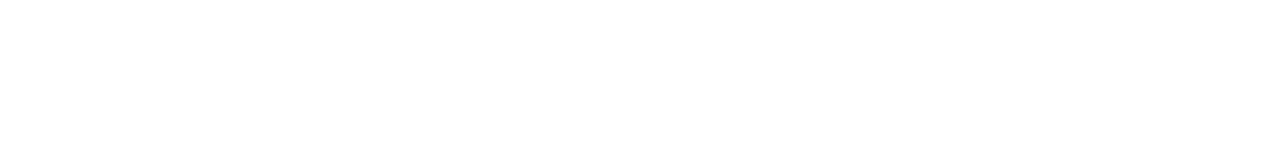
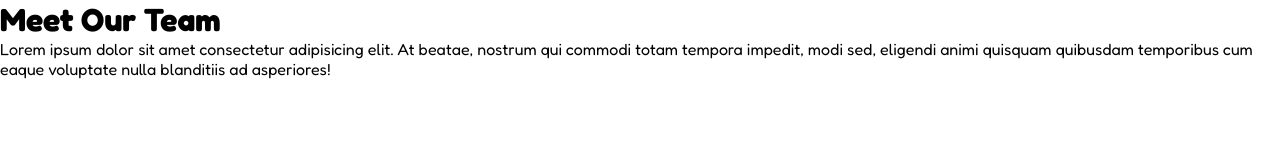
Before and after one commit to MatteoNocera/html-css-float-cards, a plain HTML site: page index.html in a window 1280 px wide. Drawn offline with Linux system fonts and the light colour scheme.

Commit message:
add font and default rules

```diff
--- a/assets/style.css
+++ b/assets/style.css
@@ -0,0 +1,18 @@
+/* #region Default rules */
+* {
+    margin: 0;
+    padding: 0;
+    box-sizing: border-box;
+}
+
+body {
+    font-family: 'Fredoka', sans-serif;
+}
+
+:root {
+    --mot-title-color: rgb(229, 49, 112);
+    --mot-card-color: rgb(69, 177, 222);
+    --mot-link-color: rgb(15, 14, 23);
+}
+
+/* #endregion Default Rules */
--- a/index.html
+++ b/index.html
@@ -6,9 +6,26 @@
     <meta name="viewport" content="width=device-width, initial-scale=1.0">
     <title>Float Cards</title>
     <link rel="stylesheet" href="./assets/style.css">
+    <link rel="preconnect" href="https://fonts.googleapis.com">
+    <link rel="preconnect" href="https://fonts.gstatic.com" crossorigin>
+    <link href="https://fonts.googleapis.com/css2?family=Fredoka:wght@400;700&display=swap" rel="stylesheet">
 
 </head>
 <body>
-
+    <div class="container">
+        <h1>Meet Our Team</h1>
+        <p>
+            Lorem ipsum dolor sit amet consectetur adipisicing elit. At beatae, nostrum qui commodi totam tempora impedit, modi sed, eligendi animi quisquam quibusdam temporibus cum eaque voluptate nulla blanditiis ad asperiores!
+        </p>
+        <div class="row">
+            <div class="col"></div>
+            <div class="col"></div>
+            <div class="col"></div>
+            <div class="col"></div>
+            <div class="col"></div>
+            <div class="col"></div>
+        </div>
+    </div>
+    <!-- /.container -->
 </body>
 </html>
```
